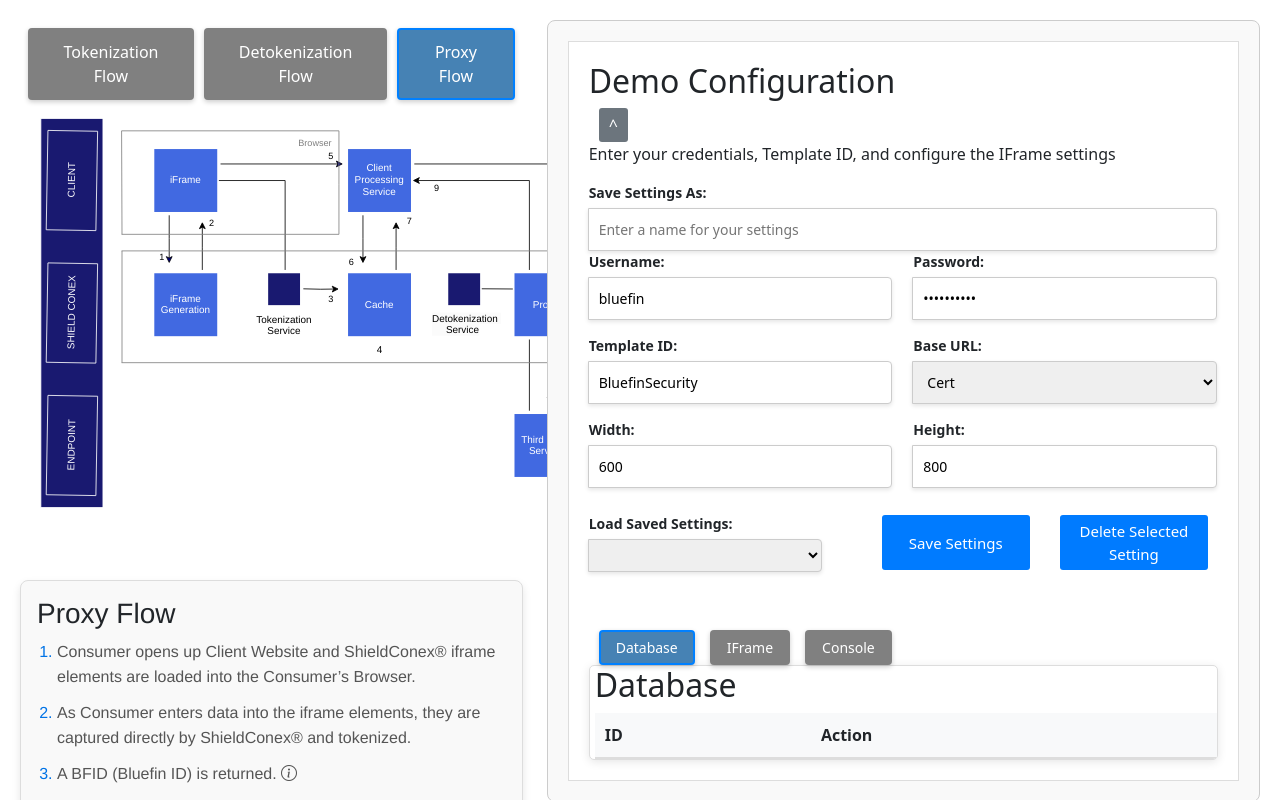
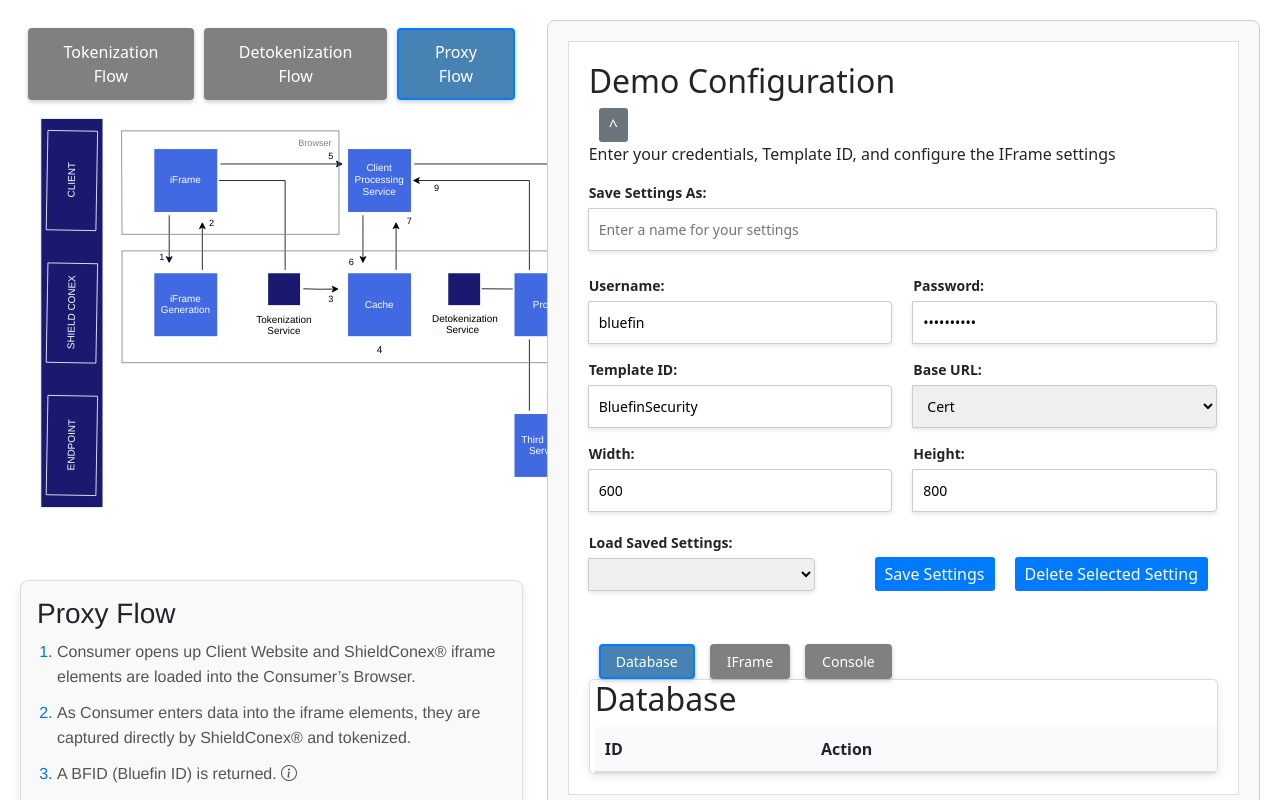
Before and after one commit to karinagassanova/testproject, an Angular app: page / in a window 1280 px wide. Shown: the top 800 px of the page. Built offline with nearby package versions, Linux system fonts and the light colour scheme.

Commit message:
reformat

```diff
--- a/src/app/app.component.css
+++ b/src/app/app.component.css
@@ -283,7 +283,7 @@
   display: flex;
   flex-direction: column;
   gap: 10px;
-  padding: 10px 0;
+  padding: 5px 0;
 }
 
 .dropdown-and-buttons {
@@ -293,7 +293,6 @@
 }
 
 .button-group {
-  display: flex;
   gap: 10px;
 }
 
@@ -304,14 +303,14 @@
 /* Button styling for Save and Delete in Load/Delete Saved Settings Section */
 .save-button,
 .delete-button {
-  padding: 5px 10px; /* Consistent padding with table buttons */
-  font-size: 15px; /* Match font size with table buttons */
-  border: none; /* Remove border for a clean look */
-  border-radius: 3px; /* Rounded corners for consistency */
-  background-color: #007BFF; /* Blue background color */
-  color: #fff; /* White text color */
+  padding: 5px 10px; /* Padding for buttons in the table */
+  font-size: 16px; /* Font size for buttons */
+  border: none; /* Remove border */
+  border-radius: 3px; /* Rounded corners */
+  background-color: #007BFF; /* Button background color */
+  color: #fff; /* Button text color */
   cursor: pointer; /* Pointer cursor on hover */
-  transition: background-color 0.3s ease; /* Smooth background transition */
+  transition: background-color 0.3s ease; /* Smooth background color transition */
 }
 
 /* Hover effect for Save and Delete buttons */
--- a/src/app/app.component.html
+++ b/src/app/app.component.html
@@ -21,7 +21,7 @@
               <input type="text" id="settingName" [(ngModel)]="settingName"
                      placeholder="Enter a name for your settings"/>
             </div>
-
+            <br>
             <!-- User Credentials in One Row -->
             <div class="input-row">
               <div class="input-group">
@@ -74,7 +74,9 @@
                     </option>
                   </select>
                 </div>
+
                 <div class="button-group">
+                  <br>
                   <button class="save-button" (click)="saveUserSettings()">Save Settings</button>
                   <button class="delete-button" (click)="deleteSavedSetting(settingName)" [disabled]="!settingName">
                     Delete Selected Setting
--- a/src/app/app.component.ts
+++ b/src/app/app.component.ts
@@ -435,7 +435,6 @@
   }
 
 
-
   savedSettingNames: (NgIterable<unknown> & NgIterable<any>) | undefined | null;
 
   private getSavedSettingNames() {
```
